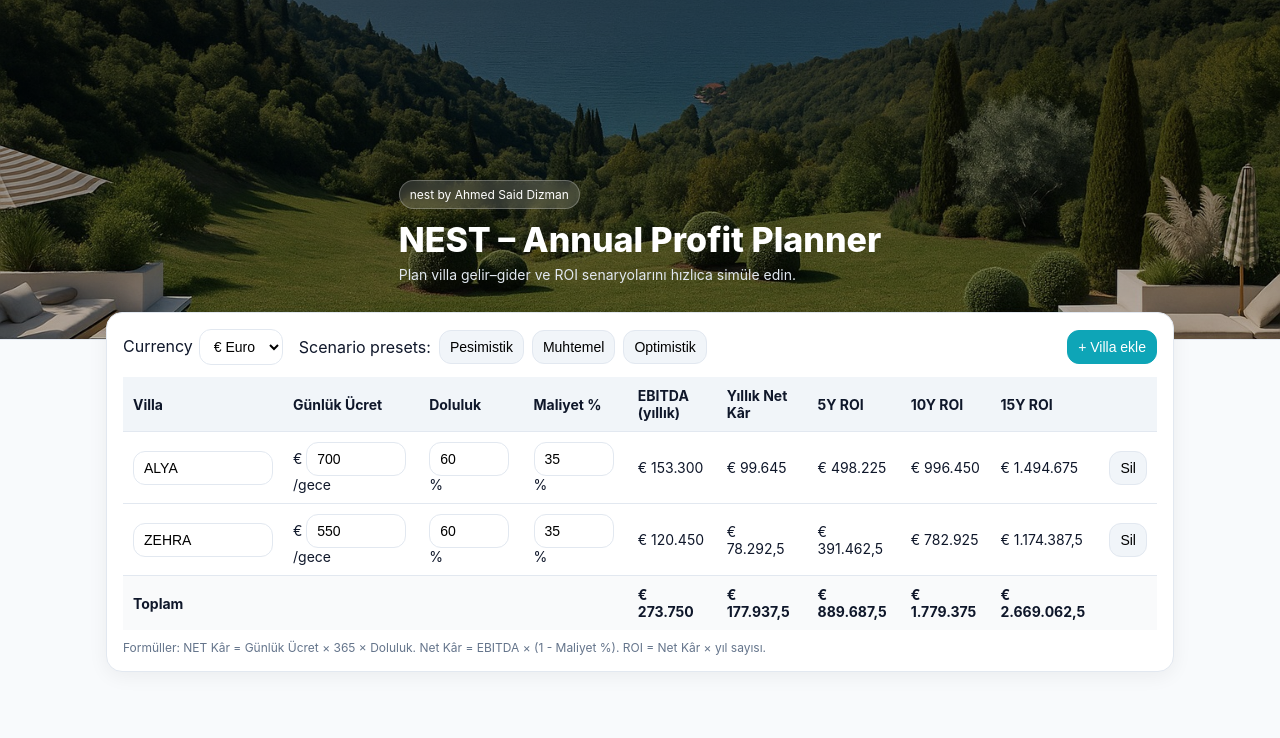
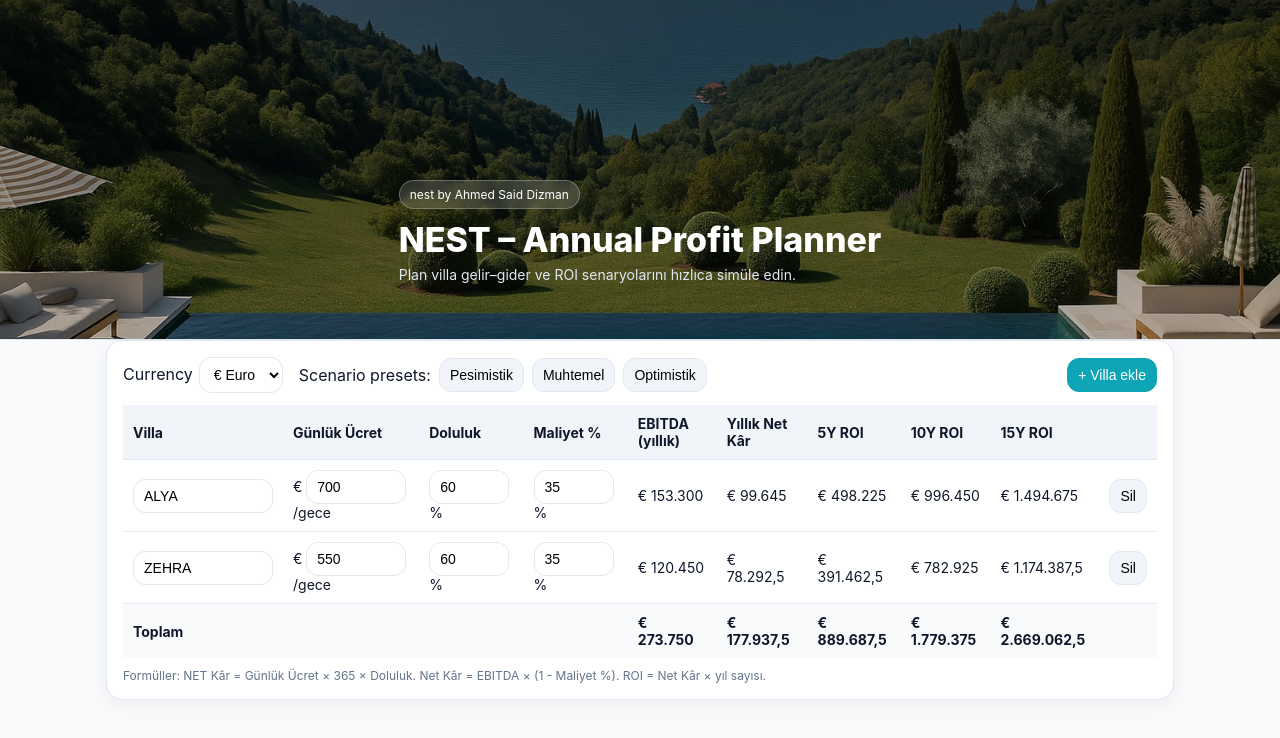
Before and after one commit to dirvass/nest-planner, a React (Vite) app: page / in a window 1280 px wide. Shown: the top 738 px of the page. Built offline with nearby package versions, Linux system fonts and the light colour scheme.

Commit message:
Update styles.css

```diff
--- a/src/styles.css
+++ b/src/styles.css
@@ -52,7 +52,7 @@ body{margin:0;font-family:Inter, system-ui, -apple-system, Segoe UI, Roboto, Ari
 .title{font-size:34px;font-weight:800;margin:10px 0 6px}
 .subtitle{color:#e2e8f0;font-size:14px}
 
-.container{max-width:1100px;margin:-28px auto 40px;padding:0 16px}
+.container{max-width:1100px;margin:-0px auto 40px;padding:0 16px}
 .card{
   background:var(--card);border:1px solid var(--border);border-radius:16px;
   box-shadow:0 4px 20px rgba(2,8,23,.06);padding:16px;overflow:auto;
```
